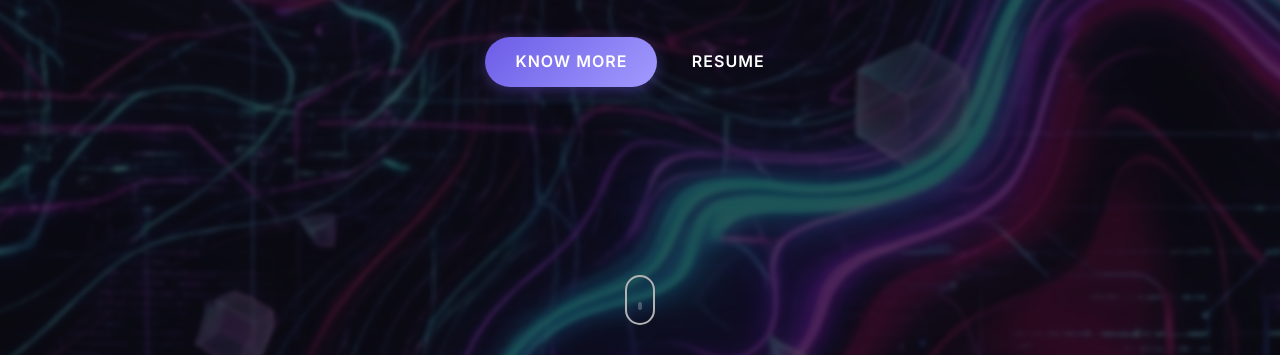
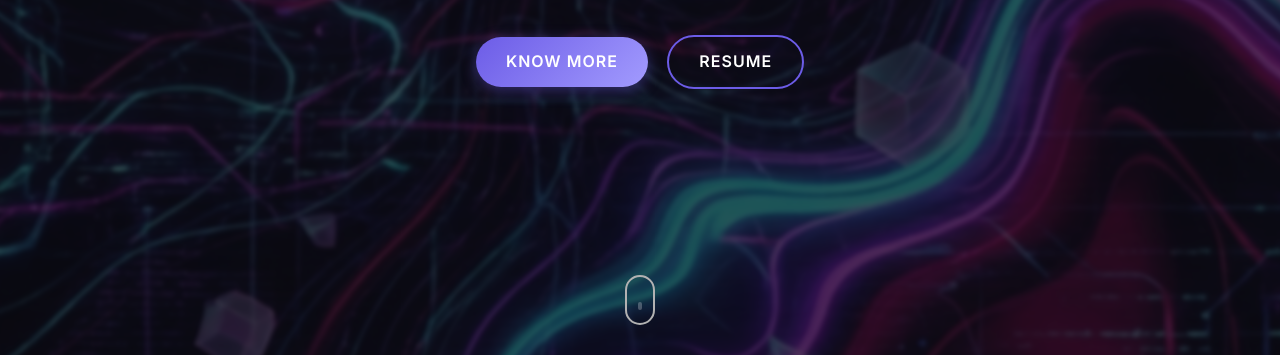
Before and after one commit to Sreeja357/Portfolio, a plain HTML site: page index.html in a window 1280 px wide. Shown: the part 445-800 px from the top of the page. Drawn offline with Linux system fonts and the light colour scheme.

Commit message:
Update style.css

```diff
--- a/style.css
+++ b/style.css
@@ -91,6 +91,20 @@ a {
 }
 
 .btn-primary:hover {
+    transform: translateY(-3px);
+    box-shadow: 0 8px 25px rgba(108, 92, 231, 0.6);
+}
+
+.btn-secondary {
+    background: transparent;
+    border: 2px solid var(--primary);
+    color: var(--text-main);
+    margin-left: 15px;
+}
+
+.btn-secondary:hover {
+    background: var(--primary);
+    color: white;
     transform: translateY(-3px);
     box-shadow: 0 8px 25px rgba(108, 92, 231, 0.6);
 }
```
